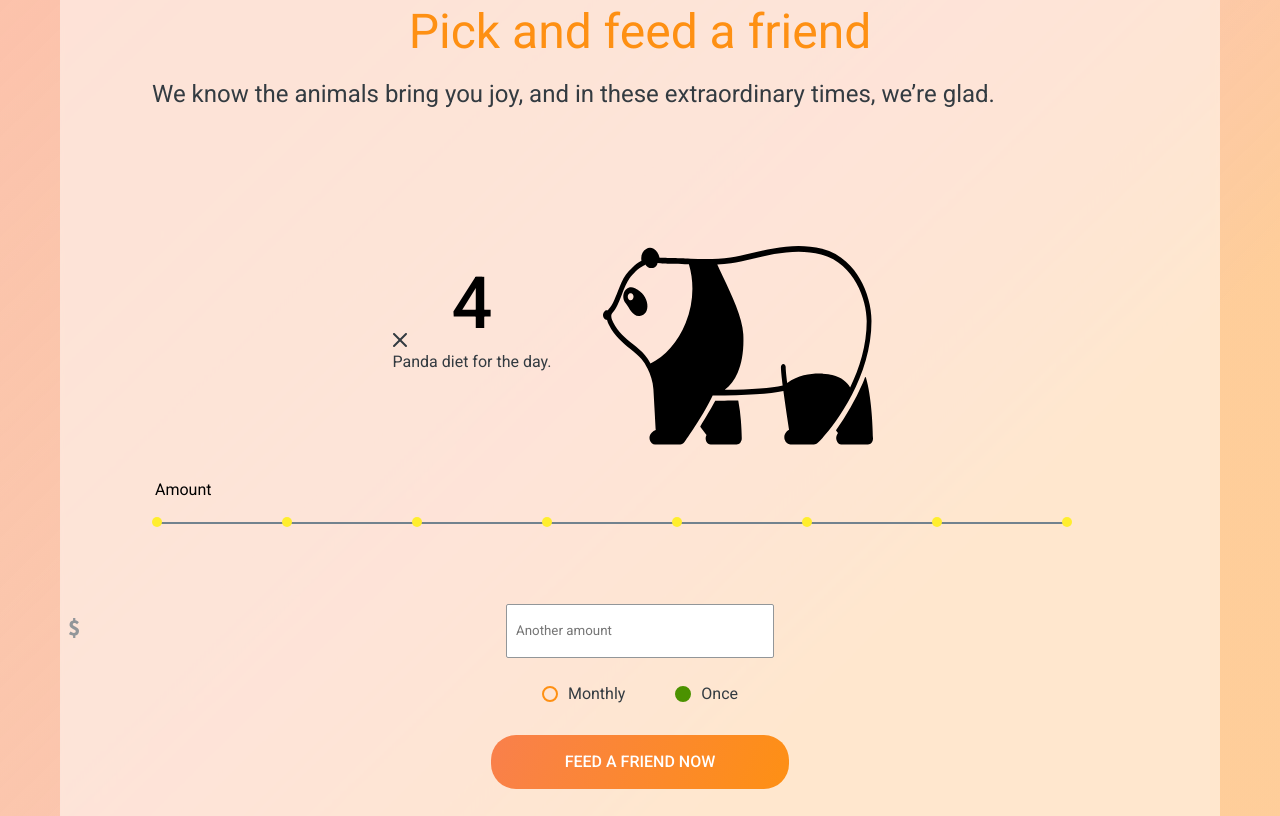
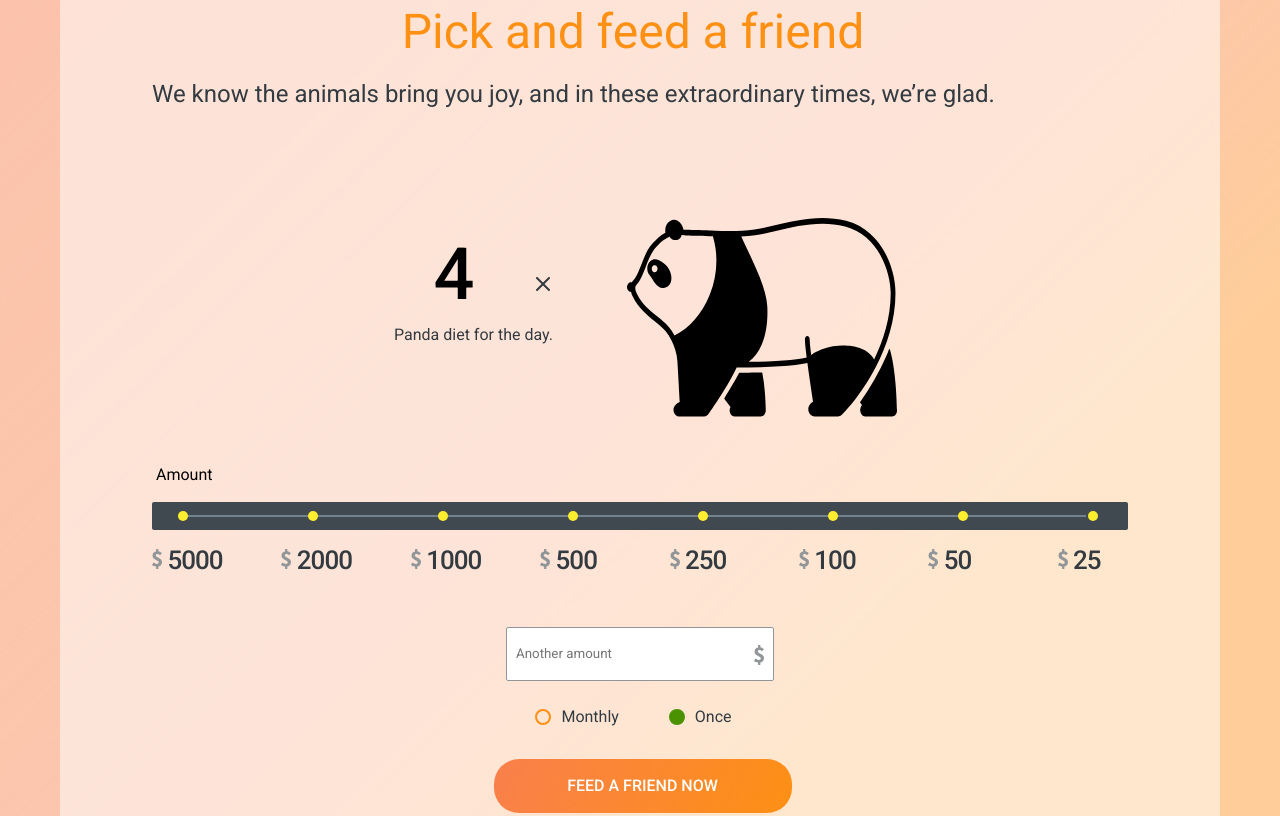
Before and after one commit to Muhammadshoh01/online-zoo, a plain HTML site: page pages/donate/index.html in a window 1280 px wide. Shown: the part 841-1657 px from the top of the page. Drawn offline with Linux system fonts and the light colour scheme.

Commit message:
refactor: fix some errors

```diff
--- a/pages/donate/index.html
+++ b/pages/donate/index.html
@@ -6,6 +6,10 @@
 		<meta name="viewport" content="width=device-width, initial-scale=1.0" />
 		<title>Donate</title>
 		<link rel="stylesheet" href="./style.css" />
+		<link
+			rel="stylesheet"
+			href="https://cdnjs.cloudflare.com/ajax/libs/font-awesome/6.2.0/css/all.min.css"
+		/>
 	</head>
 	<body>
 		<div class="section__1">
@@ -85,11 +89,11 @@
 								<div class="diet__info">
 									<div class="diet__amount">
 										<h2>4</h2>
-										<div>
-											<img src="../../assets/icons/x_icon.svg" alt="x icon" />
-										</div>
+										<p>Panda diet for the day.</p>
 									</div>
-									<p>Panda diet for the day.</p>
+									<div class="x_icon">
+										<img src="../../assets/icons/x_icon.svg" alt="x icon" />
+									</div>
 								</div>
 								<div class="diet__panda">
 									<img
@@ -103,16 +107,90 @@
 								<p>Amount</p>
 								<div class="progress__bar">
 									<div class="progress__btns">
-										<div class="progress__btn"></div>
-										<div class="progress__btn"></div>
-										<div class="progress__btn"></div>
-										<div class="progress__btn"></div>
-										<div class="progress__btn"></div>
-										<div class="progress__btn"></div>
-										<div class="progress__btn"></div>
-										<div class="progress__btn"></div>
+										<div class="progress__btn">
+											<input type="radio" id="btn1" name="btns" />
+										</div>
+										<div class="progress__btn">
+											<input type="radio" id="btn2" name="btns" />
+										</div>
+										<div class="progress__btn">
+											<input type="radio" id="btn3" name="btns" />
+										</div>
+										<div class="progress__btn">
+											<input type="radio" id="btn4" name="btns" />
+										</div>
+										<div class="progress__btn">
+											<input type="radio" id="btn5" name="btns" />
+										</div>
+										<div class="progress__btn">
+											<input type="radio" id="btn6" name="btns" />
+										</div>
+										<div class="progress__btn">
+											<input type="radio" id="btn7" name="btns" />
+										</div>
+										<div class="progress__btn">
+											<input type="radio" id="btn8" name="btns" />
+										</div>
 									</div>
-									<div class="progress__line"></div>
+									<!-- <div class="progress__line"></div> -->
+									<div class="progress__labels">
+										<label for="btn1"
+											><img
+												src="../../assets/icons/dollarr sign.svg"
+												alt="dollar sign"
+											/>
+											5000</label
+										>
+										<label for="btn2"
+											><img
+												src="../../assets/icons/dollarr sign.svg"
+												alt="dollar sign"
+											/>
+											2000</label
+										>
+										<label for="btn3"
+											><img
+												src="../../assets/icons/dollarr sign.svg"
+												alt="dollar sign"
+											/>
+											1000</label
+										>
+										<label for="btn4"
+											><img
+												src="../../assets/icons/dollarr sign.svg"
+												alt="dollar sign"
+											/>
+											500</label
+										>
+										<label for="btn5"
+											><img
+												src="../../assets/icons/dollarr sign.svg"
+												alt="dollar sign"
+											/>
+											250</label
+										>
+										<label for="btn6"
+											><img
+												src="../../assets/icons/dollarr sign.svg"
+												alt="dollar sign"
+											/>
+											100</label
+										>
+										<label for="btn7"
+											><img
+												src="../../assets/icons/dollarr sign.svg"
+												alt="dollar sign"
+											/>
+											50</label
+										>
+										<label for="btn8"
+											><img
+												src="../../assets/icons/dollarr sign.svg"
+												alt="dollar sign"
+											/>
+											25</label
+										>
+									</div>
 								</div>
 							</div>
 							<div class="another__amount">
--- a/pages/donate/style.css
+++ b/pages/donate/style.css
@@ -131,7 +131,7 @@ header {
 	font-size: 16px;
 	line-height: 140%;
 	color: #ffffff;
-	padding: 10px 0 46px 0;
+	padding: 9px 0 47px 0;
 }
 .donate__information {
 	font-weight: 400;
@@ -145,7 +145,7 @@ header {
 	background: rgba(255, 255, 255, 0.52);
 	backdrop-filter: blur(2px);
 	border-radius: 20px;
-	padding: 40px 0 40px 0;
+	padding: 40px 67px 62px 92px;
 }
 .pick h2 {
 	text-align: center;
@@ -155,13 +155,13 @@ header {
 	line-height: 120%;
 	text-align: center;
 	color: #fe9013;
+	margin-right: 39px;
 }
 .pick h3 {
 	font-weight: 400;
 	font-size: 24px;
 	line-height: 120%;
 	color: #333b41;
-	padding-left: 92px;
 	padding-top: 20px;
 }
 /* diet  */
@@ -169,13 +169,13 @@ header {
 	display: flex;
 	align-items: center;
 	justify-content: center;
-	gap: 52px;
-	margin-top: 90px;
+	gap: 74px;
+	margin-top: 62px;
 }
-/* .diet__info {
-	display: flex;
-	align-items: center;
-} */
+.diet__info {
+	/* display: flex; */
+	position: relative;
+}
 /* .diet__amount {
 	display: flex;
 	align-items: flex-end;
@@ -197,14 +197,19 @@ header {
 	line-height: 140%;
 	text-align: center;
 	color: #333b41;
-	/* padding-top: 15px; */
+	padding-top: 20px;
+}
+.x_icon {
+	position: absolute;
+	right: 3px;
+	top: 30px;
 }
 /* diet  */
 
 /* progress bar */
 .amount p {
-	padding-left: 95px;
-	padding-top: 30px;
+	padding-left: 4px;
+	padding-top: 43px;
 	font-style: normal;
 	font-weight: 400;
 	font-size: 16px;
@@ -214,18 +219,61 @@ header {
 	color: #000000;
 }
 .progress__bar {
-	padding: 15px 144px 30px 92px;
+	padding: 15px 0 30px 0;
 }
 .progress__btns {
 	display: flex;
 	gap: 120px;
+	position: relative;
 }
-.progress__btn {
+.progress__btns {
+	background: #404950;
+	border-radius: 2px;
+	padding: 4px 30px 5px 26px;
+	margin-right: 25px;
+}
+.progress__btn input {
+	appearance: none;
 	width: 10px;
 	height: 10px;
 	background: #ffee2e;
 	border-radius: 50%;
 	cursor: pointer;
+	z-index: 1;
+}
+.progress__btn {
+	z-index: 1;
+}
+.progress__btn input:checked {
+	background-color: #4b9200;
+}
+.progress__btns::after {
+	content: '';
+	width: 93%;
+	margin: 0 auto;
+	height: 2px;
+	background: #72828e;
+	position: absolute;
+	top: 13px;
+}
+.progress__labels {
+	display: flex;
+	align-items: center;
+	gap: 58px;
+	margin-top: 12px;
+	margin-right: 24px;
+}
+.progress__labels label {
+	font-style: normal;
+	font-weight: 500;
+	font-size: 26px;
+	line-height: 140%;
+	text-transform: uppercase;
+	color: #333b41;
+	cursor: pointer;
+	width: 73px;
+	height: 5px;
+	letter-spacing: -1px;
 }
 .progress__line {
 	background: #72828e;
@@ -250,6 +298,7 @@ header {
 	border: 1px solid #929699;
 	border-radius: 2px;
 	padding: 16px 17px 16px 9px;
+	margin-right: 25px;
 }
 .another__amount input:focus-visible {
 	border-color: #4b9200;
@@ -261,14 +310,15 @@ input::-webkit-inner-spin-button {
 }
 .dollar {
 	position: absolute;
-	left: 9px;
-	bottom: 16px;
+	left: 602px;
+	bottom: 12px;
 }
 .amount__type {
 	text-align: center;
 	display: flex;
 	justify-content: center;
 	gap: 50px;
+	margin-right: 38px;
 }
 .amount__type input {
 	border: 2px solid #fe9013;
@@ -301,7 +351,7 @@ input::-webkit-inner-spin-button {
 }
 .amount__button {
 	text-align: center;
-	margin: 30px 0;
+	margin: 31px 0;
 }
 .amount__button button {
 	font-style: normal;
@@ -316,6 +366,7 @@ input::-webkit-inner-spin-button {
 	width: 298px;
 	height: 54px;
 	border: none;
+	margin-right: 20px;
 }
 .amount__button button:hover {
 	background: #f9804b;
```
